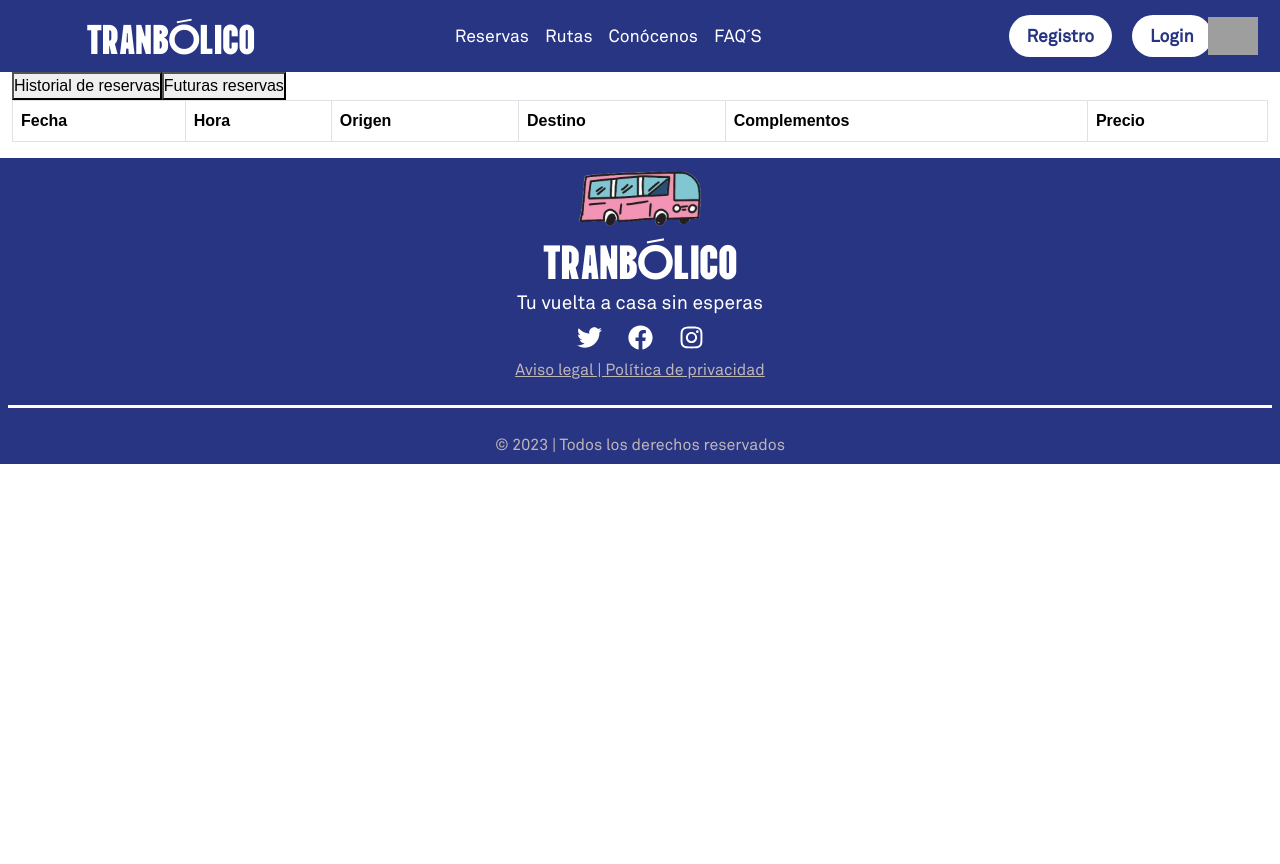
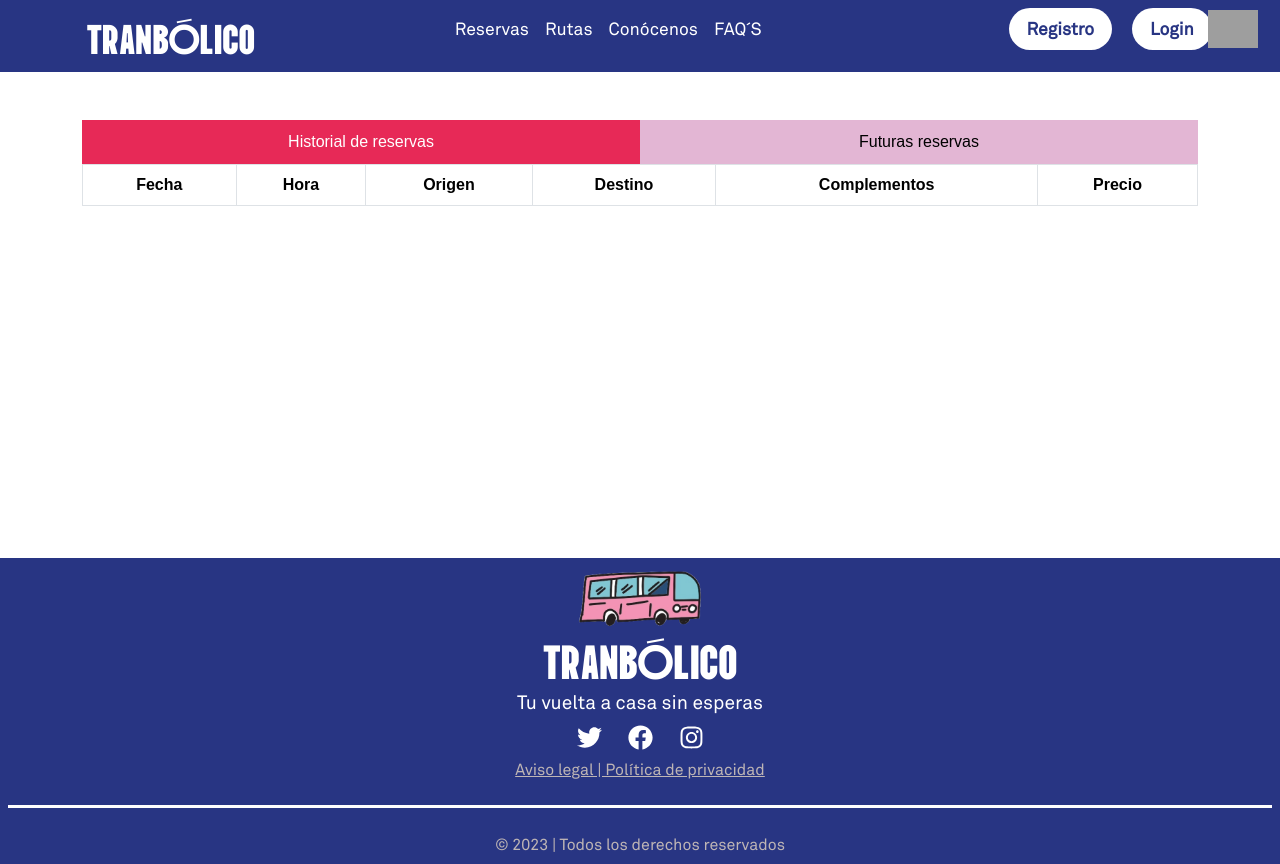
Before and after one commit to PabloVillalbaAlcaide/Tranbolico-App, a React (Vite) app in the folder Client/: page /historical/nextReservations in a window 1280 px wide. Before the commit the page ends 800 px from the top, so only its background shows below. Built offline with nearby package versions, Linux system fonts and the light colour scheme; grey boxes are pictures that could not be loaded; a web font is replaced by a local one.

Commit message:
Layout y continuamos con historial de reservas

```diff
--- a/Client/src/components/Footer/Footer.scss
+++ b/Client/src/components/Footer/Footer.scss
@@ -1,7 +1,6 @@
 .contenedor-footer {
   background-color: var(--tranbolico-azul);
   width: 100%;
-  min-height: 20vh;
   font-family: "Akkurat-Regular.ttf", system-ui;
 }
 
--- a/Client/src/components/NavBarApp/NavBarApp.jsx
+++ b/Client/src/components/NavBarApp/NavBarApp.jsx
@@ -18,7 +18,7 @@ export const NavBarApp = () => {
   };
 
   return (
-    <div className="p-0">
+    <div className="p-0 navbar">
       <header
         className="container-fluid d-flex justify-content-center"
         style={{ background: "var(--tranbolico-azul" }}
--- /dev/null
+++ b/Client/src/components/modal/Modal.jsx
@@ -0,0 +1,27 @@
+import Button from 'react-bootstrap/Button';
+import Modal from 'react-bootstrap/Modal';
+
+export const ModalApp = ({element, title, text, aceptar, show, handleShow}) => {
+
+  return (
+      <Modal
+        show={show}
+        onHide={handleShow}
+        backdrop="static"
+        keyboard={false}
+      >
+        <Modal.Header closeButton>
+          <Modal.Title>{title}</Modal.Title>
+        </Modal.Header>
+        <Modal.Body>
+          {text}
+        </Modal.Body>
+        <Modal.Footer>
+          <Button variant="secondary" onClick={handleShow}>
+            Cancelar
+          </Button>
+          <Button variant="primary" onClick={()=>aceptar(element)}>Aceptar</Button>
+        </Modal.Footer>
+      </Modal>
+  );
+}
--- /dev/null
+++ b/Client/src/layout/Layout.jsx
@@ -0,0 +1,52 @@
+import { useEffect } from "react";
+import { Outlet } from "react-router-dom";
+import "./layout.css";
+import { NavBarApp } from "../components/NavBarApp/NavBarApp";
+import { Footer } from "../components/Footer/Footer";
+import { Row } from "react-bootstrap";
+
+const Layout = () => {
+  useEffect(() => {
+    const updateHeights = () => {
+      const navbar = document.querySelector(".navbar");
+      const footer = document.querySelector(".contenedor-footer");
+
+      if (navbar && footer) {
+        const navbarHeight = navbar.offsetHeight;
+        const footerHeight = footer.offsetHeight;
+
+        document.documentElement.style.setProperty(
+          "--navbar-height",
+          `${navbarHeight}px`
+        );
+        document.documentElement.style.setProperty(
+          "--footer-height",
+          `${footerHeight}px`
+        );
+      }
+    };
+
+    updateHeights();
+    window.addEventListener("resize", updateHeights);
+
+    return () => {
+      window.removeEventListener("resize", updateHeights);
+    };
+  }, []);
+
+  return (
+    <div>
+      <Row>
+        <NavBarApp />
+      </Row>
+      <div className="container-ppal">
+        <Outlet />
+      </div>
+      <Row>
+        <Footer />
+      </Row>
+    </div>
+  );
+};
+
+export default Layout;
--- /dev/null
+++ b/Client/src/layout/layout.css
@@ -0,0 +1,18 @@
+/* Layout.css */
+.navbar {
+  height: fit-content;
+}
+
+.container-ppal {
+  min-height: calc(100vh - var(--navbar-height) - var(--footer-height));
+}
+
+.contenedor-footer {
+  height: fit-content;
+}
+
+/* Estilos adicionales para asegurar que las variables CSS se actualicen */
+:root {
+  --navbar-height: 0px;
+  --footer-height: 0px;
+}
--- a/Client/src/pages/historical/Historical.jsx
+++ b/Client/src/pages/historical/Historical.jsx
@@ -1,19 +1,36 @@
 import { useState } from "react";
 import { Outlet } from "react-router-dom";
-import { Col, Row } from 'react-bootstrap';
+import { Col, Container, Row } from "react-bootstrap";
+import "./historical.scss";
 
 export const Historical = () => {
   const [hist, setHist] = useState("historical");
 
   return (
+    <Container>
       <Row>
         <Col>
-        <div>
-          <button onClick={() => setHist("historical")}>Historial de reservas</button>
-          <button onClick={() => setHist("nextReservations")}>Futuras reservas</button>
+          <div className="w-100 d-flex justify-content-center mt-5">
+            <button
+              className={`historical-button ${
+                hist === "historical" ? "active" : ""
+              }`}
+              onClick={() => setHist("historical")}
+            >
+              Historial de reservas
+            </button>
+            <button
+              className={`historical-button ${
+                hist === "nextReservations" ? "active" : ""
+              }`}
+              onClick={() => setHist("nextReservations")}
+            >
+              Futuras reservas
+            </button>
           </div>
           <Outlet context={{ hist }} />
         </Col>
       </Row>
+    </Container>
   );
 };
--- /dev/null
+++ b/Client/src/pages/historical/historical.scss
@@ -0,0 +1,12 @@
+.historical-button {
+  width: 50%;
+  padding-block: 10px;
+  border: none;
+  background-color: #E3B6D4;
+  color: #000000;
+}
+
+.historical-button.active {
+  background-color: #E72957;
+  color: #ffffff;
+}
--- a/Client/src/pages/userReservations/UserReservations.jsx
+++ b/Client/src/pages/userReservations/UserReservations.jsx
@@ -2,12 +2,28 @@ import { useContext, useEffect, useState } from "react";
 import { useOutletContext } from "react-router-dom";
 import { AppContext } from "../../context/TranbolicoContextProvider";
 import axios from "axios";
-import { Col, Row, Table } from 'react-bootstrap';
+import { Table } from "react-bootstrap";
+import { ModalApp } from "../../components/modal/Modal";
+
+const iconoCancelar = (
+  <svg
+    xmlns="http://www.w3.org/2000/svg"
+    width="16"
+    height="16"
+    fill="currentColor"
+    className="bi bi-x-square-fill"
+    viewBox="0 0 16 16"
+  >
+    <path d="M2 0a2 2 0 0 0-2 2v12a2 2 0 0 0 2 2h12a2 2 0 0 0 2-2V2a2 2 0 0 0-2-2zm3.354 4.646L8 7.293l2.646-2.647a.5.5 0 0 1 .708.708L8.707 8l2.647 2.646a.5.5 0 0 1-.708.708L8 8.707l-2.646 2.647a.5.5 0 0 1-.708-.708L7.293 8 4.646 5.354a.5.5 0 1 1 .708-.708" />
+  </svg>
+);
 
 export const UserReservations = () => {
   const [reservationsList, setReservationsList] = useState([]);
   const { hist } = useOutletContext();
   const { globalState, loading } = useContext(AppContext);
+  const [show, setShow] = useState(false);
+  const [element, setElement] = useState(null);
 
   useEffect(() => {
     if (!loading && globalState.user) {
@@ -17,14 +33,12 @@ export const UserReservations = () => {
 
   const getReservations = async (partialUrl) => {
     try {
-      const url = `http://localhost:4000/reservation/${partialUrl}/${globalState.user.user_id}`;
-      console.log(url);
-
-      const res = await axios.get(url, {
-        headers: { Authorization: `Bearer ${globalState.token}` }
-      });
-
-      console.log(res.data);
+      const res = await axios.get(
+        `http://localhost:4000/reservation/${partialUrl}/${globalState.user.user_id}`,
+        {
+          headers: { Authorization: `Bearer ${globalState.token}` },
+        }
+      );
 
       setReservationsList(res.data);
     } catch (err) {
@@ -32,11 +46,33 @@ export const UserReservations = () => {
     }
   };
 
+  const handleShow = (elem) => {
+    setShow(!show);
+    setElement(elem);
+  };
+
+  const cancelReservation = async (reservation) => {
+    try {
+      await axios.put(
+        `http://localhost:4000/reservation/cancelReservation`,
+        {
+          reservationForCancel: reservation,
+        },
+        {
+          headers: { Authorization: `Bearer ${globalState.token}` },
+        }
+      );
+      setShow(!show);
+    } catch (err) {
+      setShow(!show);
+      console.log(err);
+    }
+  };
+
   return (
-    <Row>
-      <Col>
-        <Table striped bordered hover>
-          <thead>
+    <>
+      <Table striped bordered hover responsive>
+        <thead className="text-center">
           <tr>
             <th>Fecha</th>
             <th>Hora</th>
@@ -44,6 +80,7 @@ export const UserReservations = () => {
             <th>Destino</th>
             <th>Complementos</th>
             <th>Precio</th>
+            {hist === "nextReservations" && <th>Cancelar</th>}
           </tr>
         </thead>
         <tbody>
@@ -51,15 +88,30 @@ export const UserReservations = () => {
             <tr key={index}>
               <td>{elem.departure_day}</td>
               <td>{elem.departure_time}</td>
-                <td>{elem.departure_city_name} - {elem.departure_province_name}</td>
-                <td>{elem.arrival_city_name} - {elem.arrival_province_name}</td>
+              <td>
+                {elem.departure_city_name} - {elem.departure_province_name}
+              </td>
+              <td>
+                {elem.arrival_city_name} - {elem.arrival_province_name}
+              </td>
               <td>Guía Turístico</td>
               <td>12€</td>
+              {hist === "nextReservations" && elem.reservation_type === 1 && (
+                <td onClick={() => handleShow(elem)}>{iconoCancelar}</td>
+              )}
             </tr>
           ))}
         </tbody>
       </Table>
-      </Col>
-    </Row>
+
+      <ModalApp
+        element={element}
+        title={`${element?.departure_city_name} - ${element?.arrival_city_name}`}
+        text={"¿Deseas eliminar la ruta seleccionada?"}
+        aceptar={cancelReservation}
+        show={show}
+        handleShow={handleShow}
+      />
+    </>
   );
 };
--- a/Client/src/routes/AppRoutes.jsx
+++ b/Client/src/routes/AppRoutes.jsx
@@ -1,8 +1,5 @@
 import { BrowserRouter, Route, Routes } from "react-router-dom";
 import { Home } from "../pages/Home/Home";
-import { Footer } from "../components/Footer/Footer";
-import { Row } from "react-bootstrap";
-import { NavBarApp } from "../components/NavBarApp/NavBarApp";
 import { Register } from "../pages/Auth/Register/Register";
 import { Login } from "../pages/Auth/Login/Login";
 import { MsgVerifyEmail } from "../pages/msg-verify-email/MsgVerifyEmail";
@@ -24,22 +21,24 @@ import { ErrorPage } from "../pages/errorPage/ErrorPage";
 import { EditUser } from "../pages/editUser/EditUser";
 import { useContext } from "react";
 import { AppContext } from "../context/TranbolicoContextProvider";
-
+import Layout from "../layout/Layout";
 
 export const AppRoutes = () => {
-  const {loading} = useContext(AppContext)
+  const { loading } = useContext(AppContext);
   return (
     <>
-   {!loading && <BrowserRouter>
-      <Row>
-        <NavBarApp />
-      </Row>
+      {!loading && (
+        <BrowserRouter>
           <Routes>
-        <Route path="/" element={<Home />} />
+            <Route path="/" element={<Layout />}>
+              <Route index element={<Home />} />
               <Route path="/reservations" element={<Reservations />}>
                 <Route index element={<OneWayDate />} />
                 <Route path="returnDate" element={<ReturnDate />} />
-          <Route path="detailReservation" element={<DetailReservation />} />
+                <Route
+                  path="detailReservation"
+                  element={<DetailReservation />}
+                />
               </Route>
               <Route path="/profile" element={<Profile />} />
               <Route path="/routes" element={<Rutas />} />
@@ -49,21 +48,26 @@ export const AppRoutes = () => {
               <Route path="/login" element={<Login />} />
               <Route path="/editUser" element={<EditUser />} />
               <Route path="/recoverPassword" element={<RecoverPassword />} />
-        <Route path="/MsgRecoverPassword" element={<MsgRecoverPassword />} />
+              <Route
+                path="/MsgRecoverPassword"
+                element={<MsgRecoverPassword />}
+              />
               <Route path="/resetPassword" element={<ResetPassword />} />
-        <Route path="/resetPassword/:hashtoken" element={<ResetPassword />} />
+              <Route
+                path="/resetPassword/:hashtoken"
+                element={<ResetPassword />}
+              />
               <Route path="/MsgVerifyEmail" element={<MsgVerifyEmail />} />
               <Route path="/MsgVerifyEmail/:hashtoken" element={<MsgToken />} />
-        <Route path="/historical" element={<Historical />} >
+              <Route path="/historical" element={<Historical />}>
                 <Route index element={<UserReservations />} />
                 <Route path="nextReservations" element={<UserReservations />} />
               </Route>
               <Route path="*" element={<ErrorPage />}></Route>
+            </Route>
           </Routes>
-      <Row>
-        <Footer />
-      </Row>
-    </BrowserRouter>}
+        </BrowserRouter>
+      )}
     </>
   );
 };
```
Also changed, not shown: Client/src/App.css (line endings or trailing spaces), 2 other files (tests, documents, lock files or other folders). Lines whose indentation alone changed are shown as unchanged.
